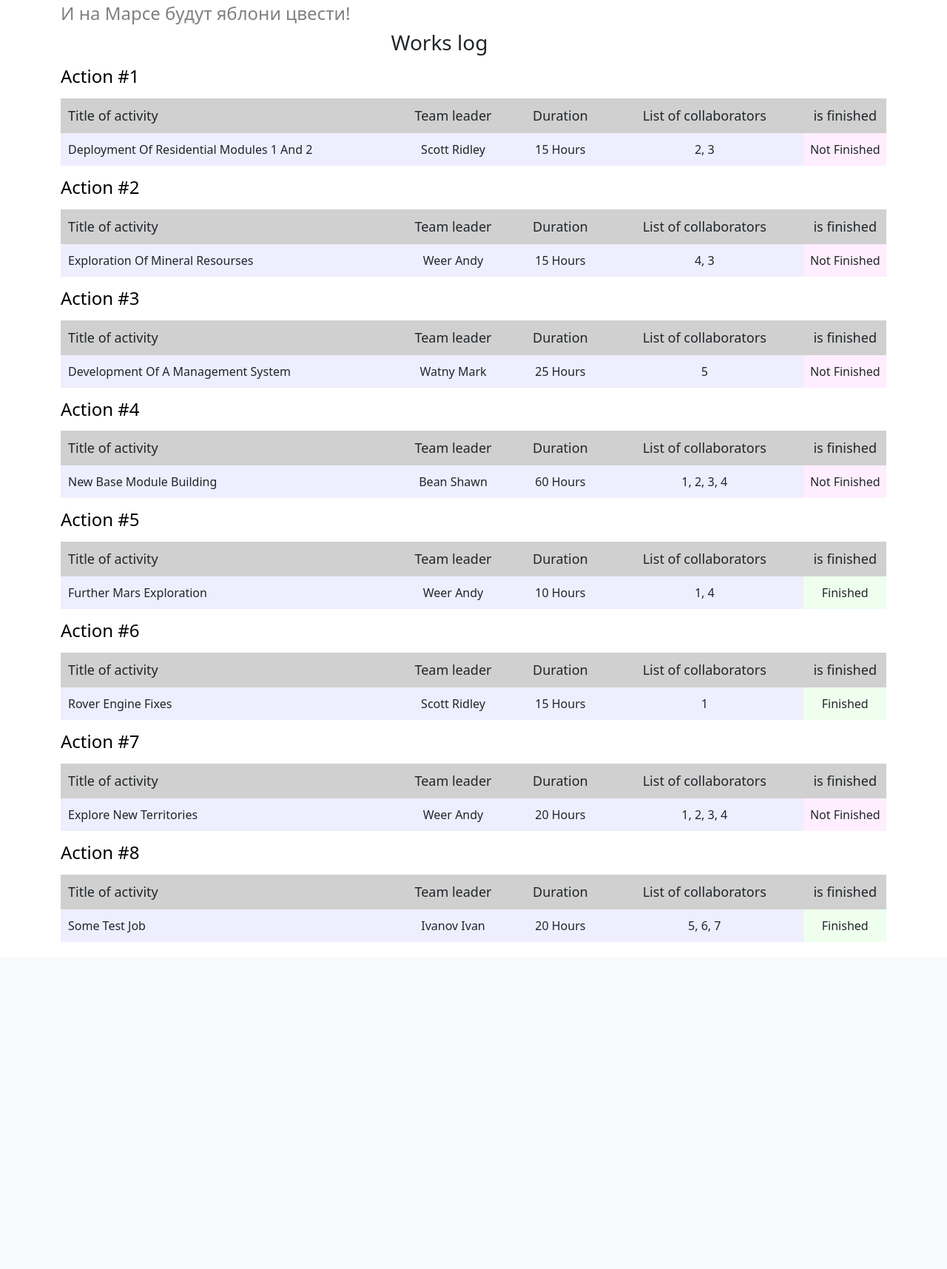
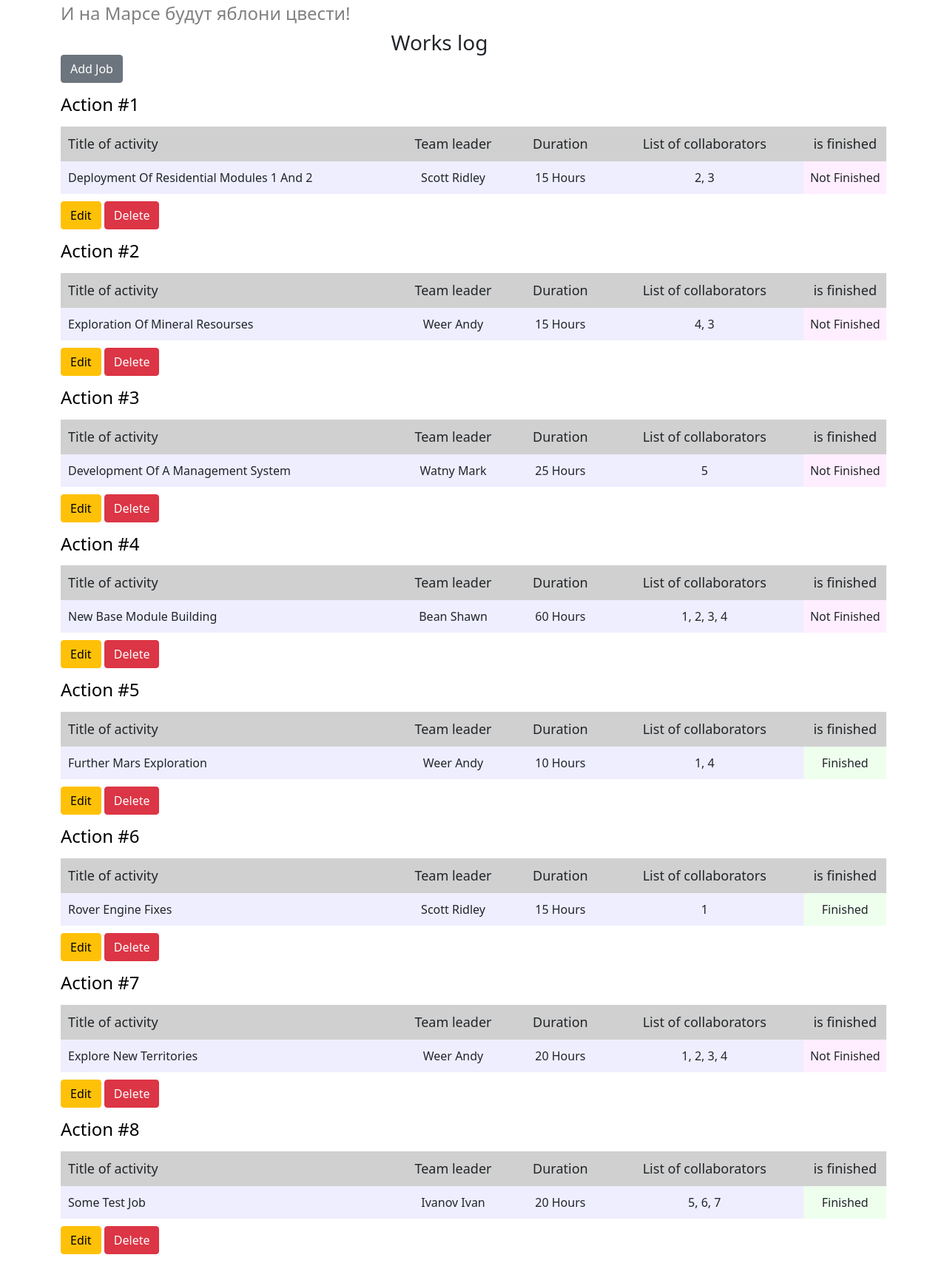
Before and after one commit to fuetser/sqlalchemy-lesson, a Flask app: page / in a window 1280 px wide. Shown: the part 45-1760 px from the top of the page at 74% size. Before the commit the page ends 1306 px from the top, so only its background shows below. Run offline with Flask 2, Linux system fonts and the light colour scheme; a user stored in the database is signed in; data comes from the database, SQL or seed files in the repository; both versions use the stored data as it was after the commit; some libraries are stand-ins or nearby versions.

Commit message:
Added buttons

```diff
--- a/static/css/style.css
+++ b/static/css/style.css
@@ -102,3 +102,7 @@ td:last-child {
 .link {
     text-decoration: none;
 }
+
+.footer-wrapper {
+    margin-top: 10px;
+}
--- a/templates/works_log.html
+++ b/templates/works_log.html
@@ -2,8 +2,12 @@
 
 {% block content %}
 <h3 class="title">Works log</h3>
+{% if current_user.is_authenticated %}
+    <a href="{{ url_for('add_job') }}" class="btn btn-secondary">Add Job</a>
+{% endif %}
 {% for job, user in records %}
-<a href="/job/{{ loop.index }}" class="link"><h4 class="action">Action #{{ loop.index }}</h4></a>
+<a href="/job/{{ job.id }}" class="link"><h4 class="action">Action #{{ loop.index }}</h4></a>
+<div class="table-wrapper">
     <table>
         <tr>
             <th>Title of activity</th>
@@ -24,5 +28,12 @@
                 {% endif %}
             </tr>
     </table>
+    {% if current_user.id == 1 or current_user.id == job.team_leader %}
+    <div class="footer-wrapper">
+        <a href="/job/{{ job.id }}" class="btn btn-warning">Edit</a>
+        <a href="/deljob/{{ job.id }}" class="btn btn-danger">Delete</a>
+    </div>
+    {% endif %}
+</div>
 {% endfor %}
 {% endblock %}
```
Also changed, not shown: db.db. Lines whose indentation alone changed are shown as unchanged.
